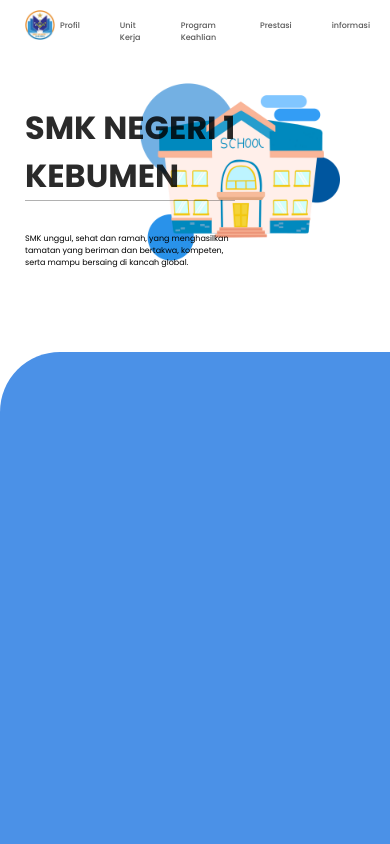
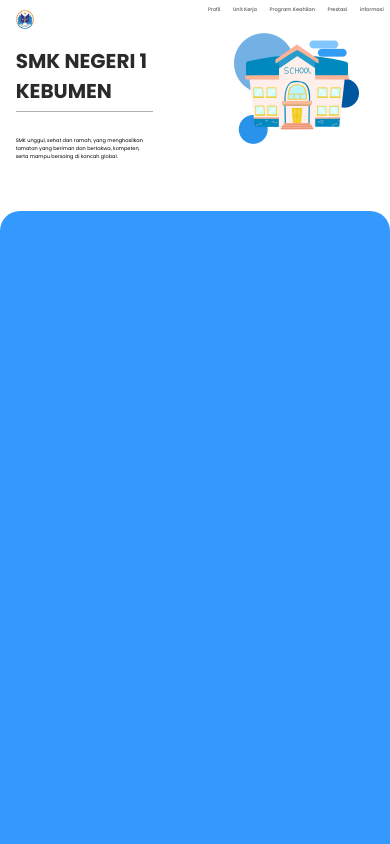
Before and after one commit to Muzaazk/web-sekolah, a plain HTML site: page index.html in a window 390 px wide. Shown: the top 844 px of the page. Drawn offline with Linux system fonts and the light colour scheme.

Commit message:
Update style.css

```diff
--- a/style.css
+++ b/style.css
@@ -5,7 +5,7 @@
 /* Mobile kecil */
 @media only screen and (max-width: 480px) and (min-width: 0px) {
   html {
-    font-size: 8px;
+    font-size: 5px;
   }
 }
 
@@ -55,7 +55,7 @@ body {
 }
 
 li {
-  margin: 20px;
+  margin: 1.25rem;
   color: rgba(0, 0, 0, 0.655);
   font-weight: 500;
 }
@@ -71,27 +71,48 @@ li:hover {
   width: 27.5rem;
 }
 
+@keyframes example {
+  0% {
+    color: #ffffff00;
+    top: -50px;
+  }
+  100% {
+    top: 0px;
+  }
+}
+
 .header {
+  margin-bottom: 0px;
   width: max-content;
   color: #000000d5;
   font-size: 4rem;
   font-weight: 620;
-  border-bottom: 1px solid rgba(0, 0, 0, 0.305);
+  overflow: hidden;
+  animation: example 1.5s;
+  animation-timing-function: ease-out;
+  position: relative;
 }
+
+.subHeader {
+  padding-top: 25px;
+  border-top: 1px solid rgba(0, 0, 0, 0.305);
+}
+
 .wrapImg {
   display: flex;
   justify-content: flex-end;
 }
+
 .headerImg {
-  width: 25em;
+  width: 25rem;
   height: 25rem;
   margin-right: 6.25rem;
 }
 
 .content {
-  margin-top: 80px;
-  background-color: #4b91e7;
+  margin-top: 12rem;
+  background-color: #3399ff;
   width: 100%;
-  height: 100rem;
-  border-top-left-radius: 60px;
+  height: 300rem;
+  border-radius: 20px;
 }
```
